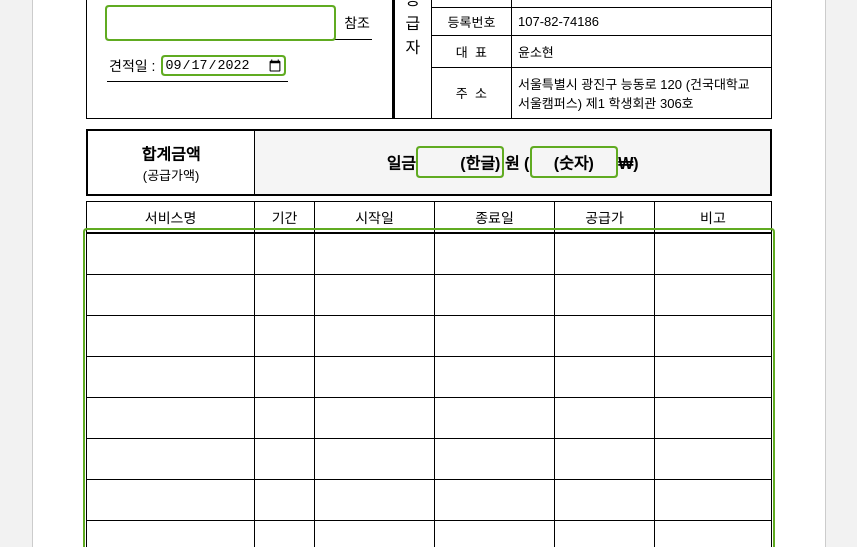
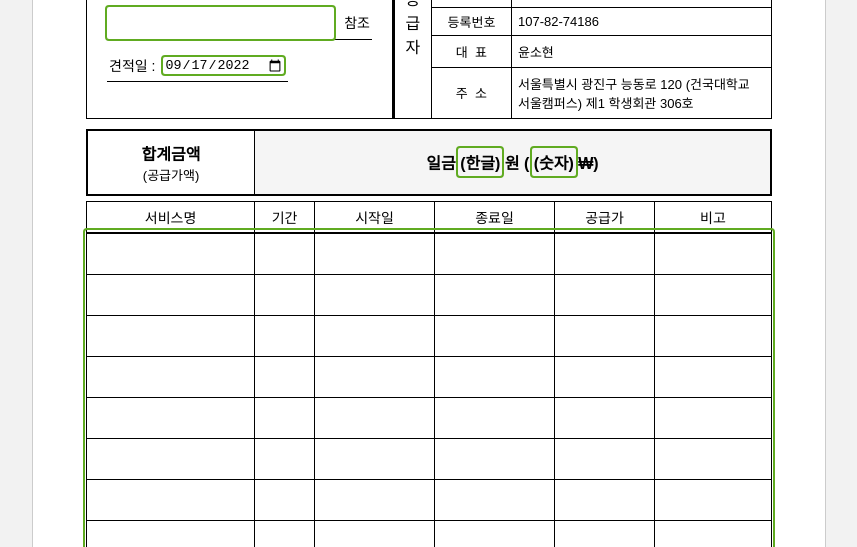
Before and after one commit to dlehdanakf/kung-estimate, a website built with Vite: page index.html in a window 1280 px wide. Shown: the part 253-800 px from the top of the page, without its empty margins (211-1068 px from the left). Built offline with nearby package versions, Linux system fonts and the light colour scheme; files whose address does not match are found by name.

Commit message:
style: 금액란 변경

```diff
--- a/index.html
+++ b/index.html
@@ -89,7 +89,7 @@
                   <td>
                     <span>일금</span> <span class="money" contenteditable="true">(한글)</span>
                     <span>원 (</span>
-                    <span class="money" style="text-align: center" contenteditable="true">(숫자)</span>
+                    <span class="money" contenteditable="true">(숫자)</span>
                     <span>₩)</span>
                   </td>
                 </tr>
--- a/src/style.scss
+++ b/src/style.scss
@@ -202,7 +202,7 @@ body {
 
         .money {
           display: inline-block;
-          min-width: 80px;
+          min-width: 40px;
           text-align: right;
         }
       }
```
Also changed, not shown: dist/index.html, 2 other files.
